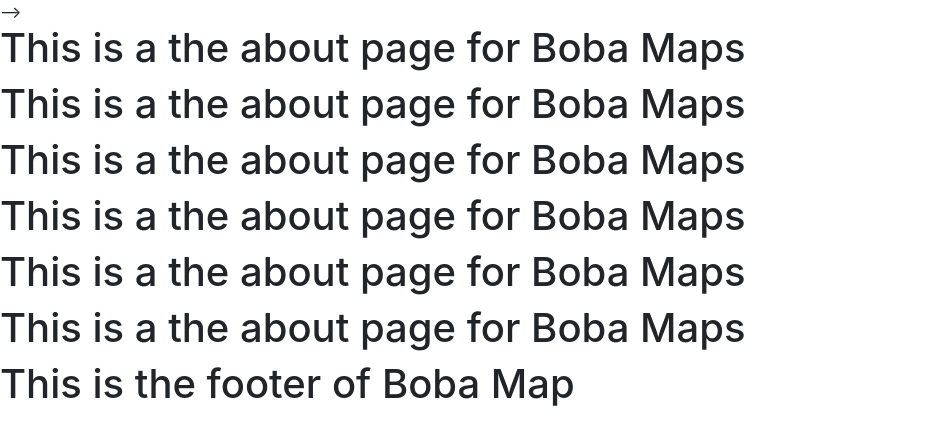
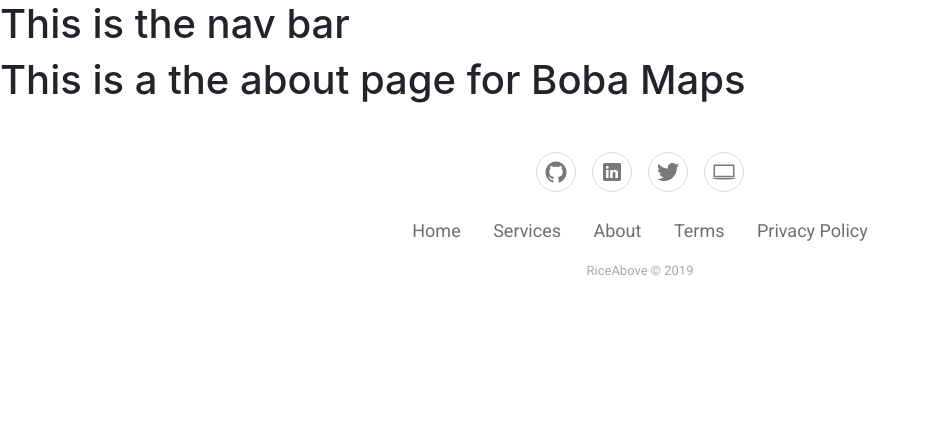
Before and after one commit to gicocarlo/Boba-Maps, a Django app: page /about/ in a window 1280 px wide. Shown: the top 445 px of the page, without its empty margins (0-930 px from the left). Run offline with Django 3.2, Linux system fonts and the light colour scheme; some libraries are stand-ins or nearby versions.

Commit message:
set up footer

```diff
--- /dev/null
+++ b/src/pages/static/css/styles.min.css
@@ -0,0 +1 @@
+.footer-basic{padding:40px 0;background-color:#fff;color:#4b4c4d}.footer-basic ul{padding:0;list-style:none;text-align:center;font-size:18px;line-height:1.6;margin-bottom:0}.footer-basic li{padding:0 10px}.footer-basic ul a{color:inherit;text-decoration:none;opacity:.8}.footer-basic ul a:hover{opacity:1}.footer-basic .social{text-align:center;padding-bottom:25px}.footer-basic .social>a{font-size:24px;width:40px;height:40px;line-height:40px;display:inline-block;text-align:center;border-radius:50%;border:1px solid #ccc;margin:0 8px;color:inherit;opacity:.75}.footer-basic .social>a:hover{opacity:.9}.footer-basic .copyright{margin-top:15px;text-align:center;font-size:13px;color:#aaa;margin-bottom:0}
--- /dev/null
+++ b/src/shops/static/css/styles.min.css
@@ -0,0 +1 @@
+.footer-basic{padding:40px 0;background-color:#fff;color:#4b4c4d}.footer-basic ul{padding:0;list-style:none;text-align:center;font-size:18px;line-height:1.6;margin-bottom:0}.footer-basic li{padding:0 10px}.footer-basic ul a{color:inherit;text-decoration:none;opacity:.8}.footer-basic ul a:hover{opacity:1}.footer-basic .social{text-align:center;padding-bottom:25px}.footer-basic .social>a{font-size:24px;width:40px;height:40px;line-height:40px;display:inline-block;text-align:center;border-radius:50%;border:1px solid #ccc;margin:0 8px;color:inherit;opacity:.75}.footer-basic .social>a:hover{opacity:.9}.footer-basic .copyright{margin-top:15px;text-align:center;font-size:13px;color:#aaa;margin-bottom:0}
--- a/src/templates/about.html
+++ b/src/templates/about.html
@@ -2,9 +2,4 @@
 
 {% block body %}
   <h1>This is a the about page for Boba Maps</h1>
-  <h1>This is a the about page for Boba Maps</h1>
-  <h1>This is a the about page for Boba Maps</h1>
-  <h1>This is a the about page for Boba Maps</h1>
-  <h1>This is a the about page for Boba Maps</h1>
-  <h1>This is a the about page for Boba Maps</h1>
 {% endblock %}
--- a/src/templates/base.html
+++ b/src/templates/base.html
@@ -3,27 +3,20 @@
   <head>
     <meta charset="utf-8">
     <title>Boba Maps</title>
-    <meta name="viewport" content="width=device-width, initial-scale=1.0, shrink-to-fit=no">
-    <link rel="stylesheet" href="https://stackpath.bootstrapcdn.com/bootstrap/4.3.1/css/bootstrap.min.css" integrity="sha384-ggOyR0iXCbMQv3Xipma34MD+dH/1fQ784/j6cY/iJTQUOhcWr7x9JvoRxT2MZw1T" crossorigin="anonymous">
-    <!-- <link rel="stylesheet" href="https://cdnjs.cloudflare.com/ajax/libs/twitter-bootstrap/4.3.1/css/bootstrap.min.css">
-    <link rel="stylesheet" href="https://cdnjs.cloudflare.com/ajax/libs/font-awesome/4.7.0/css/font-awesome.min.css">
-    <link rel="stylesheet" href="https://fonts.googleapis.com/css?family=Pacifico">
-    <link rel="stylesheet" href="https://fonts.googleapis.com/css?family=Roboto">
-    <link rel="stylesheet" href="assets/css/styles.min.css">  -->
+    {% include 'bootstrap_head.html' %}
     {% block links %}
     {% endblock %}
   </head>
   <body>
-    <!-- {% include 'nav.html' %} -->
+    {% include 'nav.html' %}
+
     {% block body %}
     {% endblock %}
 
     {% block map %}
     {% endblock %}
-    <script src="https://code.jquery.com/jquery-3.3.1.slim.min.js" integrity="sha384-q8i/X+965DzO0rT7abK41JStQIAqVgRVzpbzo5smXKp4YfRvH+8abtTE1Pi6jizo" crossorigin="anonymous"></script>
-    <script src="https://cdnjs.cloudflare.com/ajax/libs/popper.js/1.14.7/umd/popper.min.js" integrity="sha384-UO2eT0CpHqdSJQ6hJty5KVphtPhzWj9WO1clHTMGa3JDZwrnQq4sF86dIHNDz0W1" crossorigin="anonymous"></script>
-    <script src="https://stackpath.bootstrapcdn.com/bootstrap/4.3.1/js/bootstrap.min.js" integrity="sha384-JjSmVgyd0p3pXB1rRibZUAYoIIy6OrQ6VrjIEaFf/nJGzIxFDsf4x0xIM+B07jRM" crossorigin="anonymous"></script>
+
+    {% include 'foot.html' %}
+    {% include 'bootstrap_scripts.html' %}
   </body>
-
-  {% include 'foot.html' %}
 </html>
--- /dev/null
+++ b/src/templates/bootstrap_head.html
@@ -0,0 +1,6 @@
+<meta name="viewport" content="width=device-width, initial-scale=1.0, shrink-to-fit=no">
+<link rel="stylesheet" href="https://cdnjs.cloudflare.com/ajax/libs/twitter-bootstrap/4.3.1/css/bootstrap.min.css">
+<link rel="stylesheet" href="https://cdnjs.cloudflare.com/ajax/libs/ionicons/2.0.1/css/ionicons.min.css">
+<link rel="stylesheet" href="https://fonts.googleapis.com/css?family=Roboto">
+{% load static %}
+<link rel="stylesheet" href="{% static 'css/styles.min.css' %}">
--- /dev/null
+++ b/src/templates/bootstrap_scripts.html
@@ -0,0 +1,2 @@
+<script src="https://cdnjs.cloudflare.com/ajax/libs/jquery/3.4.1/jquery.min.js"></script>
+<script src="https://cdnjs.cloudflare.com/ajax/libs/twitter-bootstrap/4.3.1/js/bootstrap.bundle.min.js"></script>
--- a/src/templates/foot.html
+++ b/src/templates/foot.html
@@ -1,3 +1,13 @@
-<footer>
-  <h1>This is the footer of Boba Map</h1>
-</footer>
+<div class="footer-basic">
+    <footer style="font-family: Roboto, sans-serif;">
+        <div class="social"><a href="https://github.com/RiceAbove" target="_blank"><i class="icon ion-social-github"></i></a><a href="https://www.linkedin.com/in/gico/" target="_blank"><i class="icon ion-social-linkedin"></i></a><a href="https://twitter.com/RiceAbove" target="_blank"><i class="icon ion-social-twitter"></i></a><a href="https://gicocarlo.me/" target="_blank"><i class="icon ion-laptop"></i></a></div>
+        <ul class="list-inline">
+            <li class="list-inline-item"><a href="#">Home</a></li>
+            <li class="list-inline-item"><a href="#">Services</a></li>
+            <li class="list-inline-item"><a href="#">About</a></li>
+            <li class="list-inline-item"><a href="#">Terms</a></li>
+            <li class="list-inline-item"><a href="#">Privacy Policy</a></li>
+        </ul>
+        <p class="copyright">RiceAbove © 2019</p>
+    </footer>
+</div>
--- a/src/templates/nav.html
+++ b/src/templates/nav.html
@@ -1,14 +1,2 @@
-<!-- <nav class="navbar navbar-light navbar-expand-md fixed-top navigation-clean-search" style="background-color: #f4dbaa;">
-      <div class="container"><a class="navbar-brand" href="#" style="font-family: Pacifico, cursive;font-size: 35px;color: #333333;">Boba Maps</a><button data-toggle="collapse" class="navbar-toggler" data-target="#navcol-1"><span class="sr-only">Toggle navigation</span><span class="navbar-toggler-icon"></span></button>
-          <div
-                class="collapse navbar-collapse text-left" id="navcol-1">
-              <ul class="nav navbar-nav">
-                  <li class="nav-item" role="presentation"></li>
-                  <li class="nav-item" role="presentation"></li>
-                  <li class="nav-item" role="presentation"></li>
-              </ul>
-              <form class="form-inline mx-auto">
-                  <div class="form-group" style="width: 374px;padding-bottom: 0px;margin-bottom: 0px;"><i class="fa fa-search"></i><input class="border rounded form-control" type="search" style="width: 330px;background-color: #ffffff;"></div>
-              </form><a href="#" style="padding: 18px;margin: 0px;font-family: Roboto, sans-serif;color: rgb(51,51,51);">About</a><a href="#" style="padding: 18px;margin: 0px;font-family: Roboto, sans-serif;color: rgb(51,51,51);">Help</a></div>
-      </div>
-</nav> -->
+
+<h1>This is the nav bar</h1>
```
